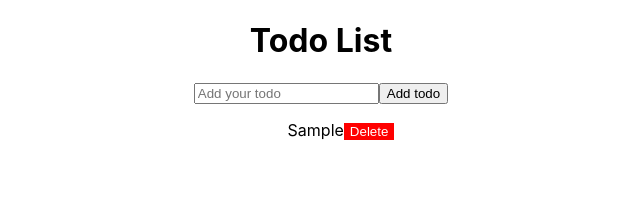
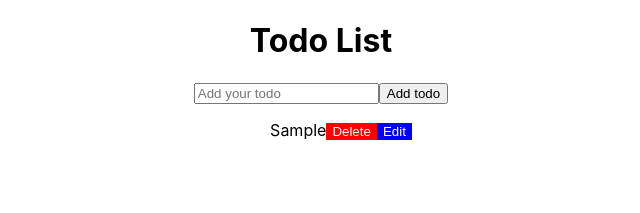
Before and after one commit to Amirali-Khamseh/React-todo, a React (Create React App) app: page / in a window 1280 px wide. Both pictures are taken after typing "Sample" into the empty fields and a click on the button "Add todo". Shown: the top 213 px of the page, without its empty margins (319-959 px from the left). Built offline with nearby package versions, Linux system fonts and the light colour scheme.

Commit message:
CRUD Operation completed

```diff
--- a/src/App.js
+++ b/src/App.js
@@ -2,7 +2,8 @@ import { useState } from "react";
 
 function App() {
 const [newTodo,setNewTodo]=useState('');
-const [todos,SetTodos] = useState([])
+const [todos,SetTodos] = useState([]);
+const [editStatus,setEditStatus] = useState(true);
 const addItem = ()=>{
   if(!newTodo){
     alert('Enter the valid todo !!!');
@@ -19,6 +20,22 @@ const addItem = ()=>{
  function deleteItem(id){
   SetTodos(todos.filter(todo=>todo.id!=id))
  }
+ function editMode(id){
+  todos.forEach(item => {
+    if(item.id===id){
+      setNewTodo(item.value);
+      setEditStatus(false);
+    }})
+ }
+ const addEditedTodo = (id)=>{
+  deleteItem(id);
+  SetTodos(prevTodos => {
+    return [...prevTodos,{id,value:newTodo}]
+  })
+  setNewTodo('');
+  setEditStatus(true);
+
+ }
   return (
     <div className="App">
       <h1>Todo List</h1>
@@ -27,7 +44,7 @@ const addItem = ()=>{
       placeholder="Add your todo"
       value={newTodo}
       onChange={e=>setNewTodo(e.target.value)}  />
-      <button onClick={addItem}>Add todo</button>
+     {editStatus&&<button onClick={addItem}>Add todo</button>}
       <ul>
         {todos.map(item=>{
           return (
@@ -38,6 +55,16 @@ const addItem = ()=>{
                onClick={()=>deleteItem(item.id)}>
                 Delete
               </button>
+              {editStatus ?  <button
+               style={{background:'blue', color:'white',border:'unset'}}
+               onClick={()=>editMode(item.id)}>
+                Edit
+              </button>:  <button
+               style={{background:'blue', color:'white',border:'unset'}}
+               onClick={()=>addEditedTodo(item.id)}>
+                Add edited item
+              </button>}
+
             </li>)
         })}
       </ul>
```
